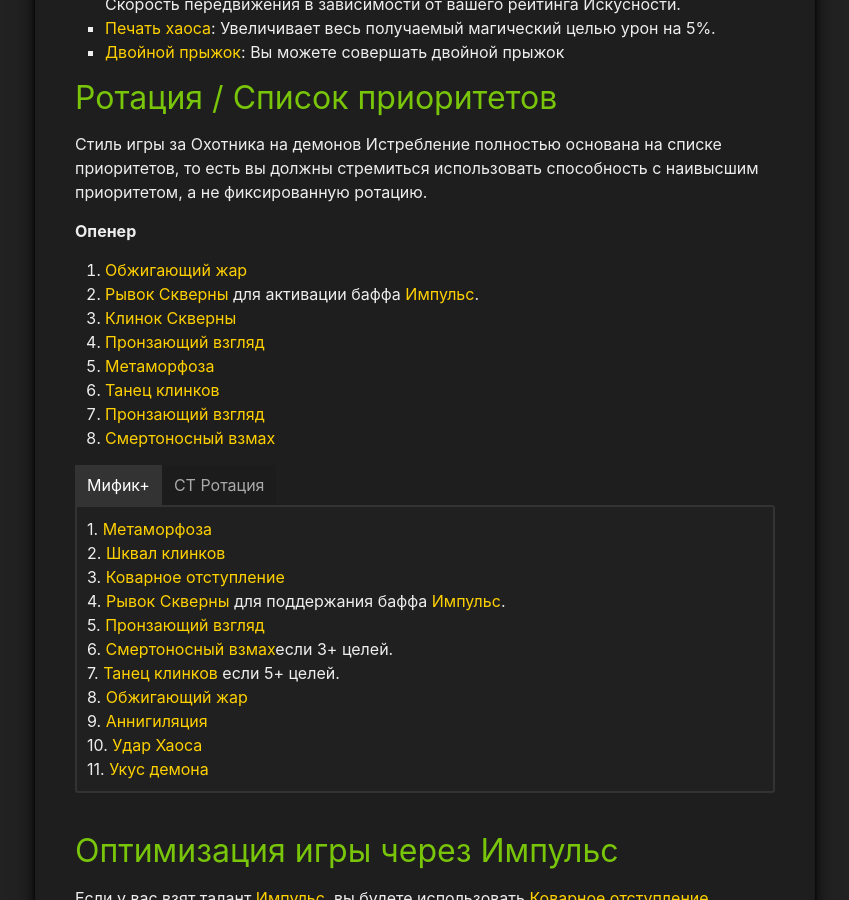
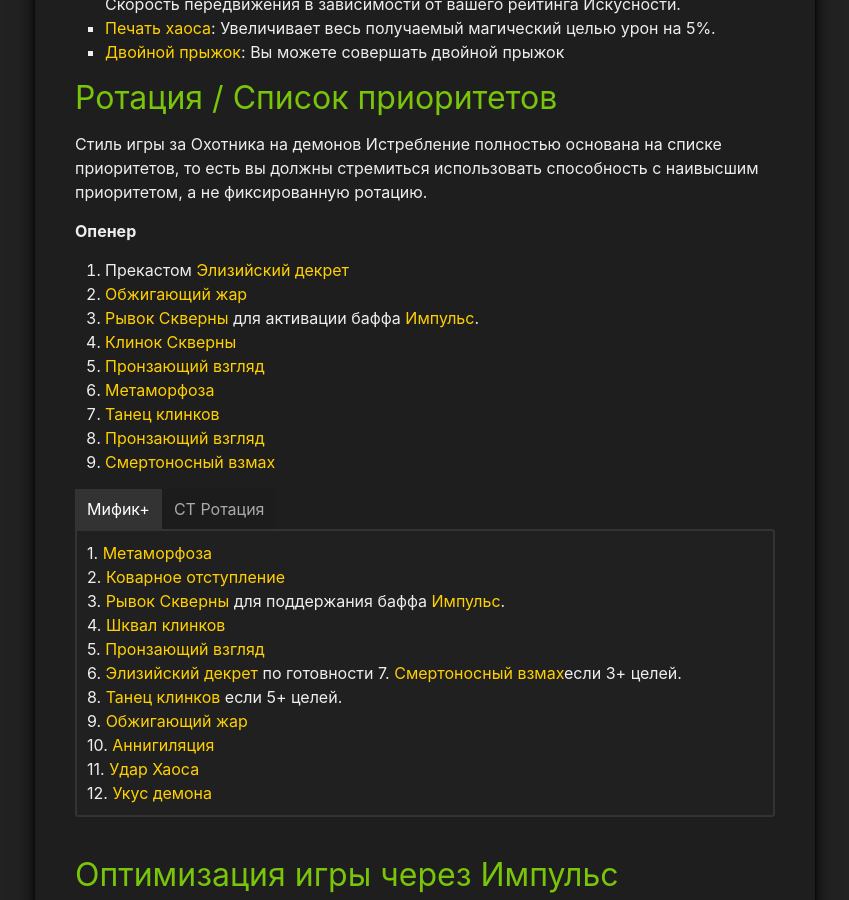
Before and after one commit to blacktempl/blacktempl.github.io, a Jekyll site: the page built from guide/havoc/rotation-priority.md, in a window 1280 px wide and 900 px high, scrolled down 1785 px. Shown: the whole window, without its empty margins (215-1064 px from the left). Built offline with Jekyll 4.4.1, drawn with Linux system fonts in a browser that asks for light colours; a script that is not in the unit is left out; comment, search, counter and statistics services are not loaded.

Commit message:
фиксы

```diff
--- a/guide/havoc/rotation-priority.md
+++ b/guide/havoc/rotation-priority.md
@@ -64,6 +64,7 @@ toc: true
 
 **Опенер**
 
+1. Прекастом {{ site.data.covenant.Elysian_Decree }}
 1. {{ site.data.spell.Immolation_Aura }}
 1. {{ site.data.spell.Fel_Rush }} для активации баффа {{ site.data.talent.Momentum }}.
 1. {{ site.data.talent.Felblade }}
@@ -83,16 +84,17 @@ toc: true
 
 	<div class="tabs_in">
 1. {{ site.data.spell.Metamorphosis }}<br>
-2. {{ site.data.talent.Glaive_Tempest }}<br>
-3. {{ site.data.spell.Vengeful_Retreat }}<br>
-4. {{ site.data.spell.Fel_Rush }} для поддержания баффа {{ site.data.talent.Momentum }}.<br>
+2. {{ site.data.spell.Vengeful_Retreat }}<br>
+3. {{ site.data.spell.Fel_Rush }} для поддержания баффа {{ site.data.talent.Momentum }}.<br>
+4. {{ site.data.talent.Glaive_Tempest }}<br>
 5. {{ site.data.spell.Eye_Beam }}<br>
-6. {{ site.data.spell.Death_Sweep }}если 3+ целей.<br>
-7. {{ site.data.spell.Blade_Dance }} если 5+ целей.<br>
-8. {{ site.data.spell.Immolation_Aura }}<br>
-9. {{ site.data.spell.Annihilation }}<br>
-10. {{ site.data.spell.Chaos_Strike }}<br>
-11. {{ site.data.spell.Demons_Bite }}
+6. {{ site.data.covenant.Elysian_Decree }} по готовности
+7. {{ site.data.spell.Death_Sweep }}если 3+ целей.<br>
+8. {{ site.data.spell.Blade_Dance }} если 5+ целей.<br>
+9. {{ site.data.spell.Immolation_Aura }}<br>
+10. {{ site.data.spell.Annihilation }}<br>
+11. {{ site.data.spell.Chaos_Strike }}<br>
+12. {{ site.data.spell.Demons_Bite }}
 	</div>
 
       </div>
@@ -103,7 +105,8 @@ toc: true
 3. {{ site.data.spell.Fel_Rush }} для поддержания баффа {{ site.data.talent.Momentum }}.<br>
 4. {{ site.data.spell.Death_Sweep }}<br>
 5. {{ site.data.spell.Blade_Dance }}<br>
-6. {{ site.data.spell.Eye_Beam }}<br>
+6. {{ site.data.covenant.Elysian_Decree }} по готовности
+7. {{ site.data.spell.Eye_Beam }}<br>
 7. {{ site.data.spell.Immolation_Aura }}<br>
 8. {{ site.data.spell.Annihilation }}<br>
 9. {{ site.data.talent.Felblade }} если у вас меньше 80 гнева.<br>
```
Also changed, not shown: guide/havoc/consumables.md (+3 -0 lines), guide/havoc/gear.md (+9 -9 lines), guide/havoc/quick_faq.md (+46 -29 lines), guide/vengeance/overview.md (+0 -3 lines).
